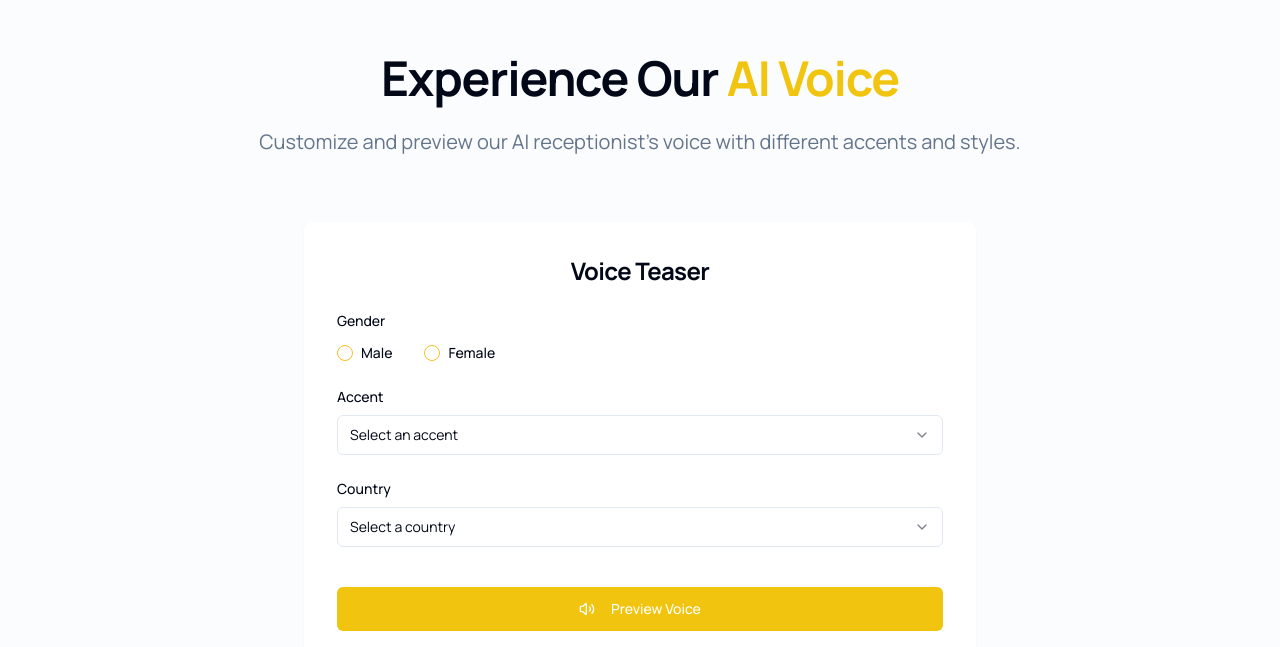
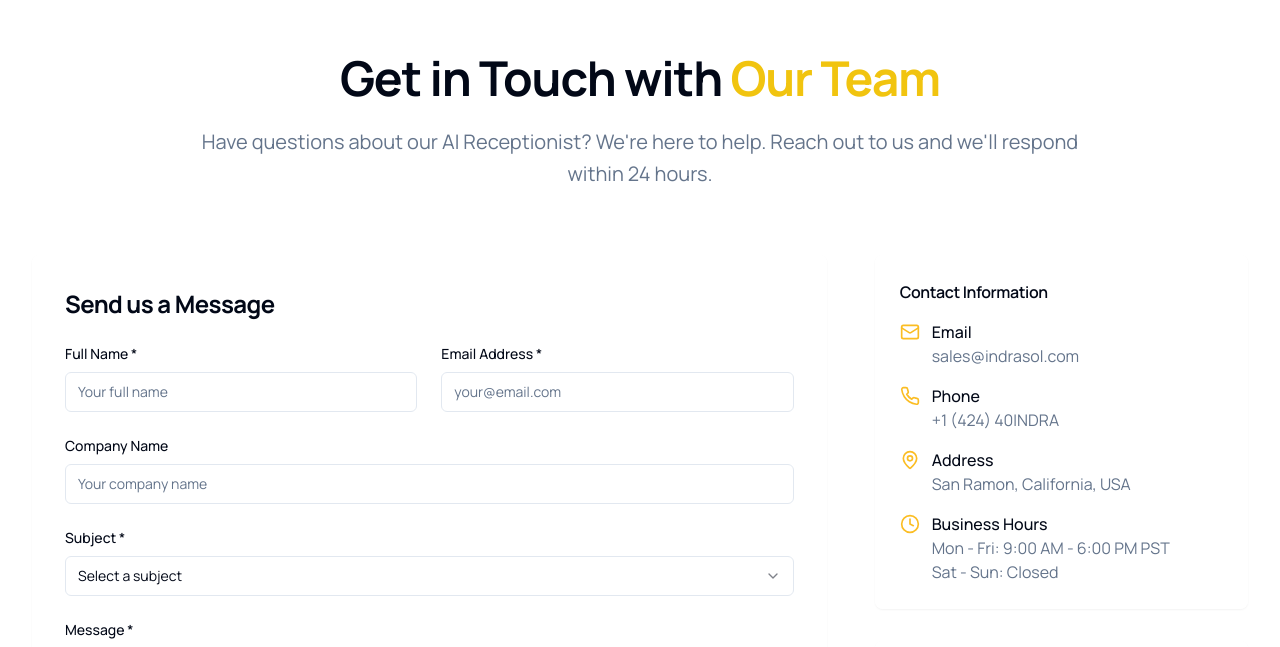
Before and after one commit to indrasol/ai-receptionist-frontend, a React (Vite) app: page / in a window 1280 px wide. Shown: the part 1147-1794 px from the top of the page. Built offline with nearby package versions, Linux system fonts and the light colour scheme.

Commit message:
Move AI Voice section to side sheet
Move the "Experience Our AI Voice" section from the main landing page to the side sheet demo page.

```diff
--- a/src/pages/Home.tsx
+++ b/src/pages/Home.tsx
@@ -1,4 +1,3 @@
-
 import { Button } from '@/components/ui/button';
 import { Input } from '@/components/ui/input';
 import { Textarea } from '@/components/ui/textarea';
@@ -160,33 +159,17 @@ const Home = () => {
                         Our AI is available 24/7 to demonstrate its capabilities. Try asking about our services or booking a demo!
                       </p>
                     </div>
-                  </div>
-                </SheetContent>
-              </Sheet>
-            </div>
-          </div>
-        </div>
-      </section>
 
-      {/* Voice Teaser Section */}
-      <section className="py-20 bg-muted/30">
-        <div className="max-w-7xl mx-auto px-4 sm:px-6 lg:px-8">
-          <div className="text-center max-w-4xl mx-auto mb-16">
-            <h2 className="text-4xl lg:text-5xl font-heading font-bold mb-6">
-              Experience Our{' '}
-              <span className="gradient-primary-text">AI Voice</span>
-            </h2>
-            <p className="text-xl text-muted-foreground leading-relaxed">
+                    {/* Voice Teaser Section inside Sheet */}
+                    <div className="border-t pt-6">
+                      <h3 className="text-lg font-heading font-bold mb-4 text-center">
+                        Experience Our AI Voice
+                      </h3>
+                      <p className="text-sm text-muted-foreground mb-6 text-center">
                         Customize and preview our AI receptionist's voice with different accents and styles.
                       </p>
-          </div>
 
-          <div className="max-w-2xl mx-auto">
-            <Card className="glass-card">
-              <CardContent className="p-8">
-                <h3 className="text-2xl font-heading font-bold mb-6 text-center">Voice Teaser</h3>
-
-                <div className="space-y-6">
+                      <div className="space-y-4">
                         {/* Gender Selection */}
                         <div>
                           <label className="block text-sm font-medium mb-3">Gender</label>
@@ -243,7 +226,7 @@ const Home = () => {
                         </div>
 
                         {/* Preview Button */}
-                  <div className="pt-4">
+                        <div className="pt-2">
                           <Button
                             onClick={handleVoicePreview}
                             className="w-full gradient-primary hover-glow text-white"
@@ -254,14 +237,17 @@ const Home = () => {
                           </Button>
                         </div>
                       </div>
-              </CardContent>
-            </Card>
+                    </div>
+                  </div>
+                </SheetContent>
+              </Sheet>
+            </div>
           </div>
         </div>
       </section>
 
       {/* Contact Form & Info */}
-      <section className="py-20">
+      <section className="py-20" id="contact">
         <div className="max-w-7xl mx-auto px-4 sm:px-6 lg:px-8">
           <div className="text-center max-w-4xl mx-auto mb-16">
             <h2 className="text-4xl lg:text-5xl font-heading font-bold mb-6">
```
Lines whose indentation alone changed are shown as unchanged.
